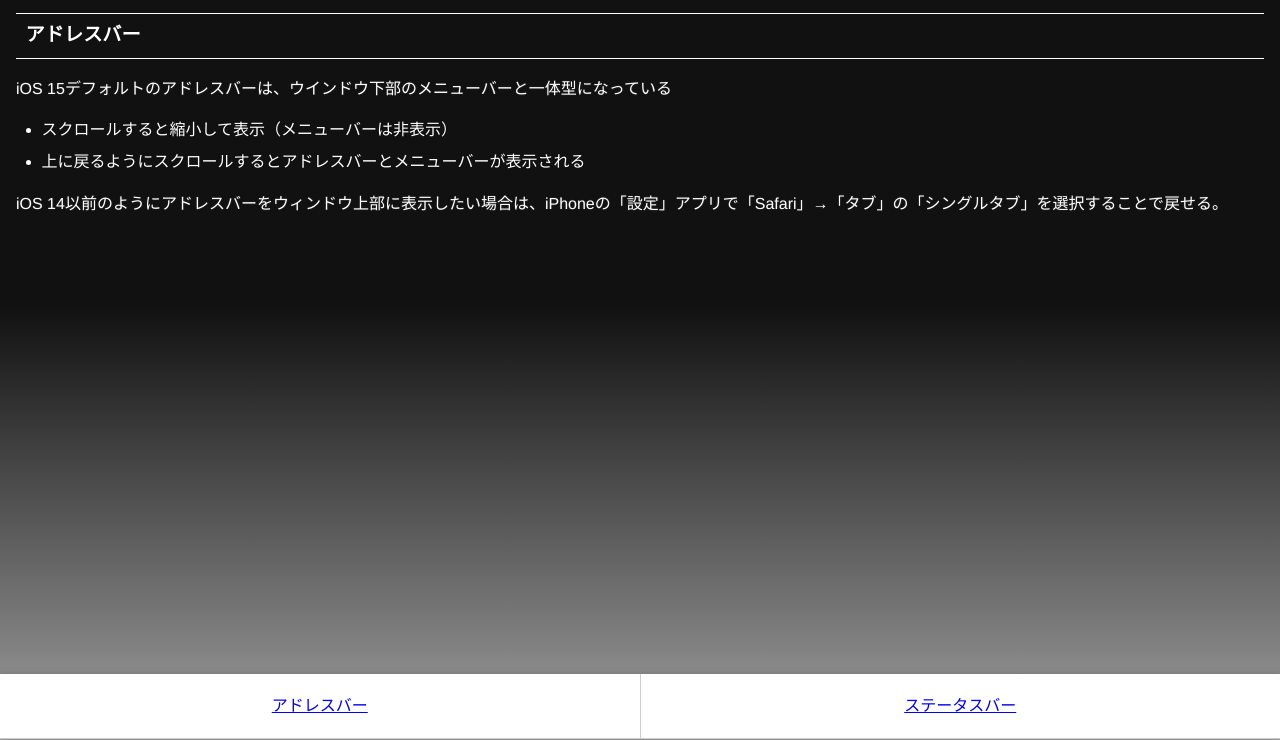
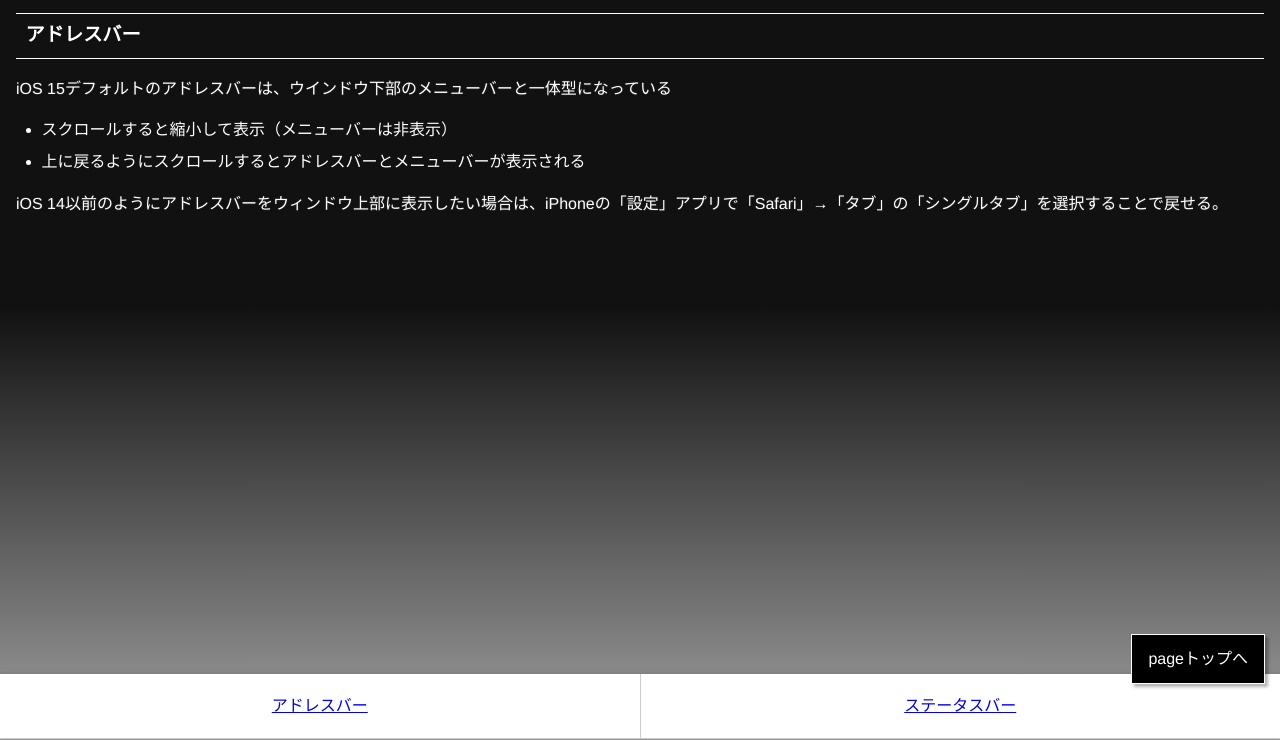
Before and after one commit to chinen-octtn/ios-addressbar, a website: page src/pug/index.pug in a window 1280 px wide. Shown: the part 61-801 px from the top of the page. Drawn offline with nearby package versions, Linux system fonts and the light colour scheme; files that its build step writes are made by us from their sources.

Commit message:
add: fixedボタン

```diff
--- a/src/pug/_include/_header.pug
+++ b/src/pug/_include/_header.pug
@@ -1,4 +1,4 @@
-header.l-header
+header.l-header#header
   nav
     ul.l-nav
       li.l-nav__item
--- a/src/pug/index.pug
+++ b/src/pug/index.pug
@@ -17,3 +17,6 @@ block body
           li 上に戻るようにスクロールするとアドレスバーとメニューバーが表示される
 
         p.c-text iOS 14以前のようにアドレスバーをウィンドウ上部に表示したい場合は、iPhoneの「設定」アプリで「Safari」→「タブ」の「シングルタブ」を選択することで戻せる。
+
+  p.c-pageTop
+    a(href="#header").c-pageTop__button pageトップへ
--- /dev/null
+++ b/src/scss/component/_pageTop.scss
@@ -0,0 +1,16 @@
+.c-pageTop {
+  position: fixed;
+  right: 15px;
+  bottom: 55px;
+  z-index: 2;
+
+  &__button {
+    display: block;
+    text-decoration: none;
+    background: #000;
+    padding: 1em;
+    color: #fff;
+    border: 1px solid #fff;
+    box-shadow: 3px 3px 3px rgba(#000, .3);
+  }
+}
--- a/src/scss/style.scss
+++ b/src/scss/style.scss
@@ -7,3 +7,4 @@
 @use './component/_text';
 @use './component/_list';
 @use './component/_pre';
+@use './component/_pageTop';
```
Also changed, not shown: docs/assets/css/style.css, docs/index.html, docs/statusbar.html.
